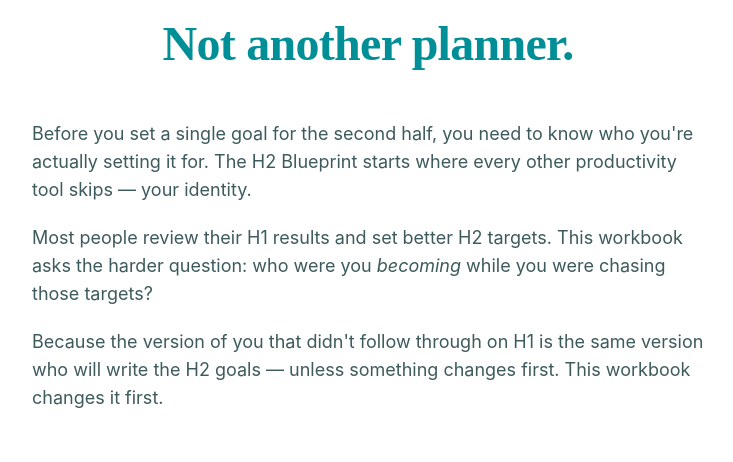
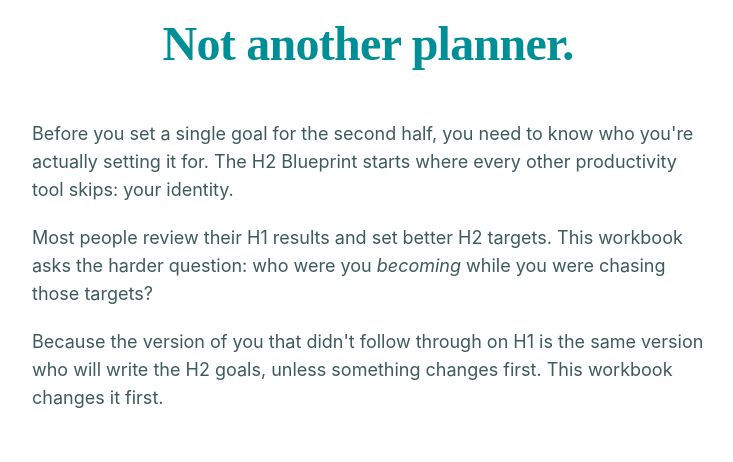
Before and after one commit to pelumiolawole/The-Forge-Website, a Next.js app: page /h2 in a window 1280 px wide. Shown: the part 922-1384 px from the top of the page, without its empty margins (272-1005 px from the left). Built offline with nearby package versions, Linux system fonts and the light colour scheme.

Commit message:
he minus em dashes

```diff
--- a/src/components/h2/H2PageClient.tsx
+++ b/src/components/h2/H2PageClient.tsx
@@ -164,7 +164,7 @@ export function H2PageClient() {
               <m.p variants={staggerItem}>
                 Before you set a single goal for the second half, you need to know who you&apos;re
                 actually setting it for. The H2 Blueprint starts where every other productivity
-                tool skips &mdash; your identity.
+                tool skips: your identity.
               </m.p>
               <m.p variants={staggerItem}>
                 Most people review their H1 results and set better H2 targets. This workbook
@@ -173,7 +173,7 @@ export function H2PageClient() {
               </m.p>
               <m.p variants={staggerItem}>
                 Because the version of you that didn&apos;t follow through on H1 is the same
-                version who will write the H2 goals &mdash; unless something changes first.
+                version who will write the H2 goals, unless something changes first.
                 This workbook changes it first.
               </m.p>
             </m.div>
```
